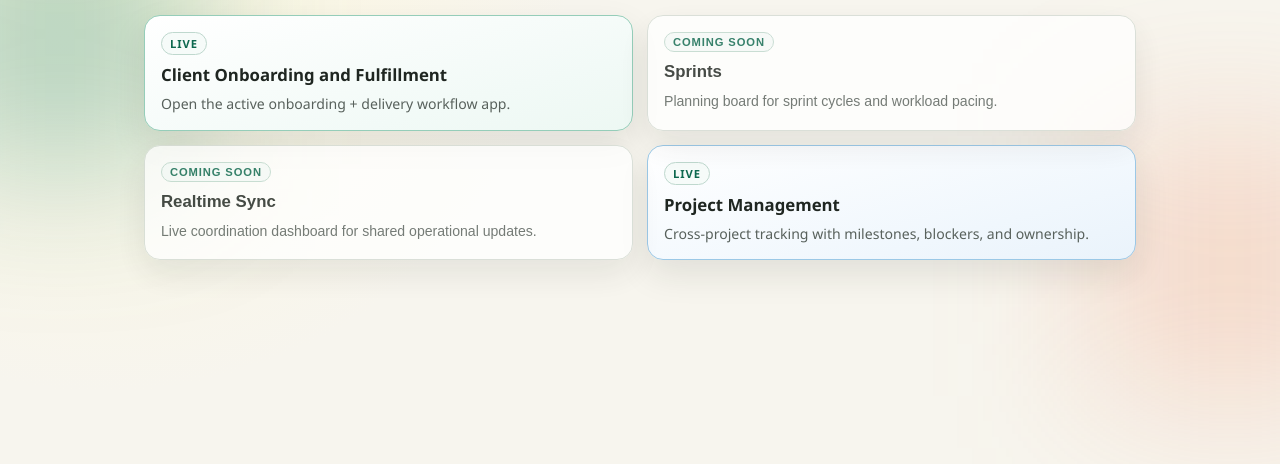
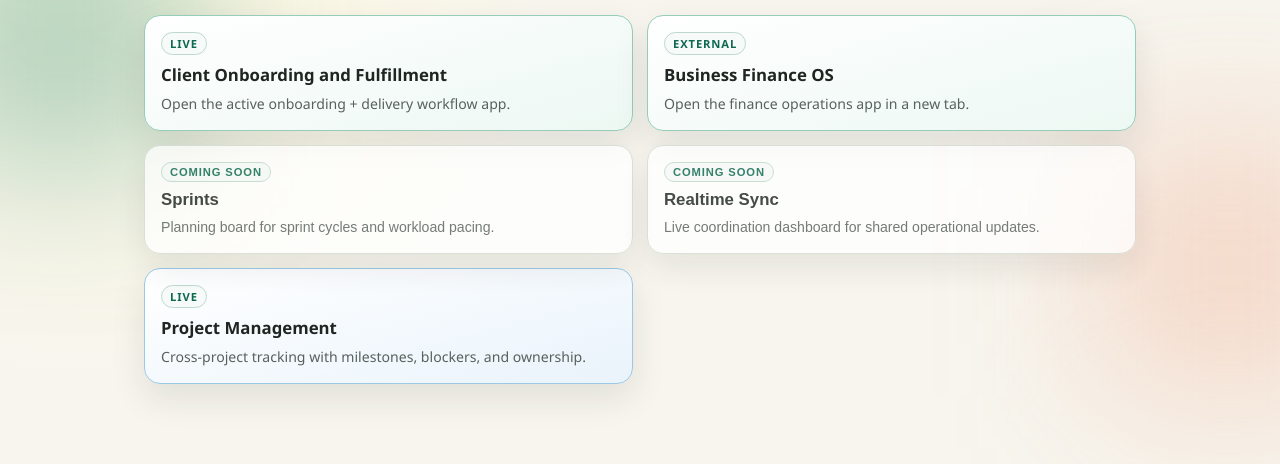
Before and after one commit to awe2m8/client-onboarding-fulfillment-saas, a plain HTML site: page index.html in a window 1280 px wide. Shown: the part 144-608 px from the top of the page. Drawn offline with Linux system fonts and the light colour scheme.

Commit message:
Add Business Finance OS badge to launcher

```diff
--- a/index.html
+++ b/index.html
@@ -24,6 +24,17 @@
           <small>Open the active onboarding + delivery workflow app.</small>
         </a>
 
+        <a
+          class="app-badge app-badge-live app-badge-finance"
+          href="https://private-business-finance-os.vercel.app/"
+          target="_blank"
+          rel="noopener noreferrer"
+        >
+          <span class="app-kicker">External</span>
+          <strong>Business Finance OS</strong>
+          <small>Open the finance operations app in a new tab.</small>
+        </a>
+
         <button class="app-badge" type="button" disabled>
           <span class="app-kicker">Coming Soon</span>
           <strong>Sprints</strong>
```
